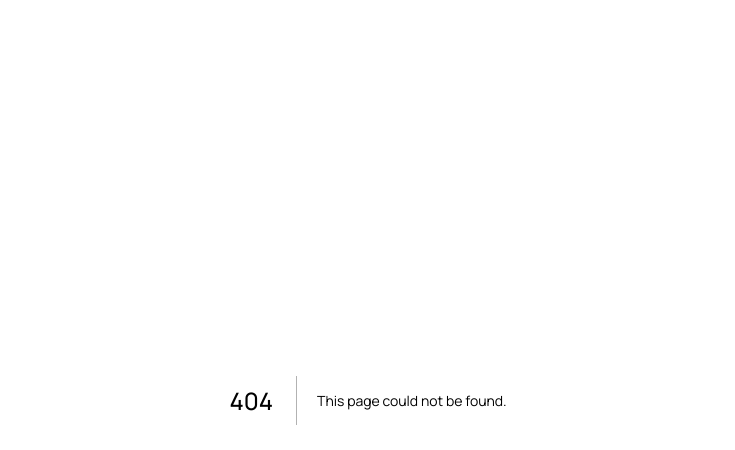
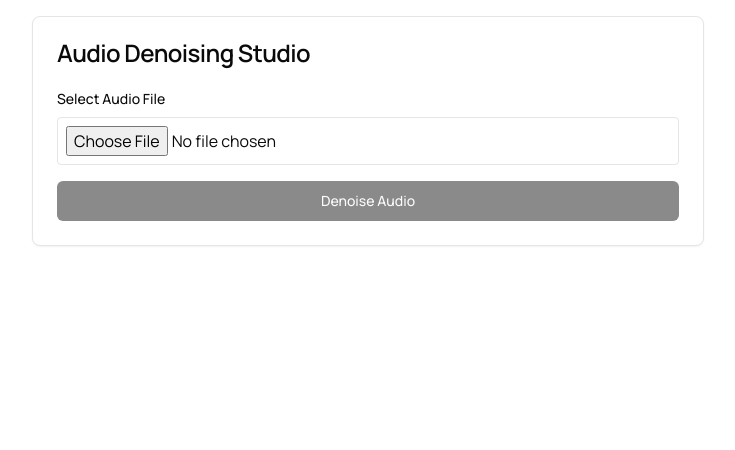
Before and after one commit to mateenshamsi/creatorStudio, a Next.js app: page /soundStudio in a window 1280 px wide. Before the commit this address had no page. Shown: the top 450 px of the page, without its empty margins (272-1007 px from the left). Built offline with nearby package versions, Linux system fonts and the light colour scheme.

Commit message:
Final Project Submission v1

```diff
--- /dev/null
+++ b/src/app/api/audiodenoise/route.ts
@@ -0,0 +1,45 @@
+import { NextResponse } from 'next/server';
+
+export async function POST(request: Request) {
+  try {
+    const formData = await request.formData();
+    const file = formData.get('file');
+
+    if (!file) {
+      return NextResponse.json(
+        { error: 'No file provided' },
+        { status: 400 }
+      );
+    }
+
+    // Forward the request to Flask backend
+    const flaskFormData = new FormData();
+    flaskFormData.append('file', file);
+
+    const flaskResponse = await fetch('http://127.0.0.1:5000/denoise', {
+      method: 'POST',
+      body: flaskFormData,
+    });
+
+    if (!flaskResponse.ok) {
+      throw new Error('Flask server error');
+    }
+
+    // Get the denoised audio file
+    const denoisedAudio = await flaskResponse.blob();
+
+    // Return the processed audio file
+    return new NextResponse(denoisedAudio, {
+      headers: {
+        'Content-Type': denoisedAudio.type,
+        'Content-Disposition': 'attachment; filename=denoised_audio.wav',
+      },
+    });
+  } catch (error) {
+    console.error('Error processing audio:', error);
+    return NextResponse.json(
+      { error: 'Failed to process audio' },
+      { status: 500 }
+    );
+  }
+}
--- a/src/app/chatStudio/page.tsx
+++ b/src/app/chatStudio/page.tsx
@@ -11,6 +11,7 @@ import { ChevronDown, Edit3, Menu, MessageCircle, Send, Plus, X } from 'lucide-r
 import Groq from "groq-sdk";
 import ReactMarkdown from 'react-markdown'
 import dotenv from 'dotenv';
+import HeaderLogo from '@/Icons/HeaderLogo'
 
 dotenv.config();
 
@@ -263,9 +264,9 @@ export default function ChatStudio() {
           ) : (
             <div className="flex items-center justify-center h-full">
               <div className="text-center">
-                <center>
-                  {/* TODO: Add SVG logo here */}
-                </center>
+                {/* <center>
+                  <HeaderLogo width={43*7} height={10*7} className={undefined}></HeaderLogo>
+                </center> */}
                 <h2 className="text-3xl font-bold mb-4">Welcome to Creator Studio</h2>
                 <p className="text-gray-400 text-lg">Start a new conversation or select an existing one from the sidebar.</p>
               </div>
--- /dev/null
+++ b/src/app/soundStudio/page.tsx
@@ -0,0 +1,105 @@
+'use client';
+
+import { useState } from 'react';
+import { Card, CardContent, CardHeader, CardTitle } from '@/components/ui/card';
+import { Button } from '@/components/ui/button';
+
+export default function SoundStudio() {
+  const [file, setFile] = useState<File | null>(null);
+  const [loading, setLoading] = useState(false);
+  const [error, setError] = useState<string | null>(null);
+
+  const handleFileChange = (e: React.ChangeEvent<HTMLInputElement>) => {
+    if (e.target.files && e.target.files[0]) {
+      setFile(e.target.files[0]);
+      setError(null);
+    }
+  };
+
+  const handleSubmit = async () => {
+    if (!file) {
+      setError('Please select an audio file');
+      return;
+    }
+
+    try {
+      setLoading(true);
+      setError(null);
+
+      // First, send to our Next.js API route
+      const formData = new FormData();
+      formData.append('file', file);
+
+      const response = await fetch('/api/audiodenoise', {
+        method: 'POST',
+        body: formData,
+      });
+
+      if (!response.ok) {
+        throw new Error('Failed to process audio');
+      }
+
+      // Handle the denoised audio file
+      const blob = await response.blob();
+      const url = window.URL.createObjectURL(blob);
+
+      // Create a download link and trigger it
+      const a = document.createElement('a');
+      a.href = url;
+      a.download = `denoised_${file.name}`;
+      document.body.appendChild(a);
+      a.click();
+      document.body.removeChild(a);
+      window.URL.revokeObjectURL(url);
+
+    } catch (err) {
+      setError(err instanceof Error ? err.message : 'An error occurred');
+    } finally {
+      setLoading(false);
+    }
+  };
+
+  return (
+    <div className="container mx-auto p-4">
+      <Card className="max-w-2xl mx-auto">
+        <CardHeader>
+          <CardTitle>Audio Denoising Studio</CardTitle>
+        </CardHeader>
+        <CardContent>
+          <div className="space-y-4">
+            <div className="flex flex-col gap-2">
+              <label htmlFor="audio-file" className="text-sm font-medium">
+                Select Audio File
+              </label>
+              <input
+                id="audio-file"
+                type="file"
+                accept="audio/*"
+                onChange={handleFileChange}
+                className="border rounded p-2"
+              />
+            </div>
+
+            {error && (
+              <div className="text-red-500 text-sm">{error}</div>
+            )}
+
+            <Button
+              onClick={handleSubmit}
+              disabled={!file || loading}
+              className="w-full"
+            >
+              {loading ? 'Processing...' : 'Denoise Audio'}
+            </Button>
+
+            {file && (
+              <div className="text-sm text-gray-600">
+                Selected file: {file.name}
+              </div>
+            )}
+          </div>
+        </CardContent>
+      </Card>
+    </div>
+  );
+}
--- a/src/components/Hero.tsx
+++ b/src/components/Hero.tsx
@@ -116,7 +116,7 @@ export default function EnhancedHeroSection() {
             transition={{ delay: 0.2, duration: 0.8 }}
           >
             <Button asChild variant="outline" size="lg" className="text-lg border-blue-500 text-blue-400 hover:bg-blue-500 hover:text-white">
-              <Link href="/removebg">
+              <Link href="https://clearcut.streamlit.app/">
                 Try ImageStudio
               </Link>
             </Button>
@@ -126,7 +126,7 @@ export default function EnhancedHeroSection() {
               </Link>
             </Button>
             <Button asChild variant="outline" size="lg" className="text-lg border-blue-500 text-blue-400 hover:bg-blue-500 hover:text-white">
-              <Link href="https://clearcut.streamlit.app/">
+              <Link href="/soundStudio">
                 Try SoundStudio
               </Link>
             </Button>
```
